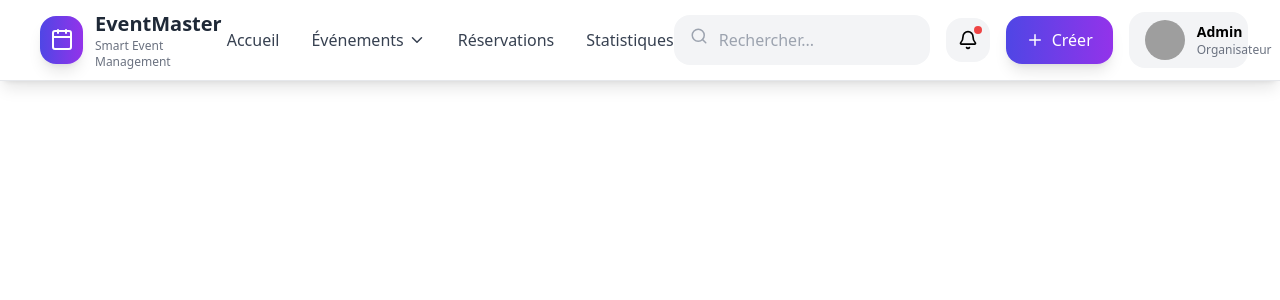
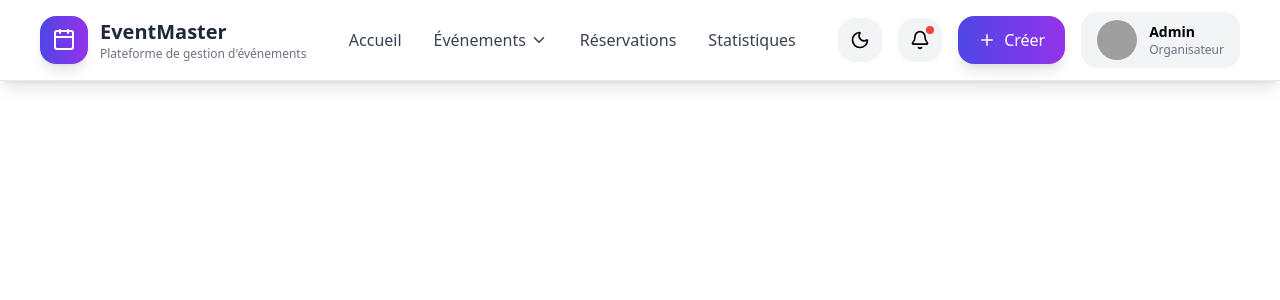
Before and after one commit to Nads2003/event-management-system, a React (Vite) app in the folder eventhub-frontend/: page / in a window 1280 px wide. Shown: the top 300 px of the page. Built offline with nearby package versions, Linux system fonts and the light colour scheme; grey boxes are pictures that could not be loaded.

Commit message:
integre mode sombre dans le navbar et les liens des menus

```diff
--- /dev/null
+++ b/eventhub-frontend/src/components/MobileMenu.jsx
@@ -0,0 +1,54 @@
+import { Link } from "react-router-dom";
+import { Plus, Sun, Moon } from "lucide-react";
+
+export default function MobileMenu({
+  mobileOpen,
+  darkMode,
+  toggleTheme,
+  setMobileOpen,
+}) {
+  if (!mobileOpen) return null;
+
+  return (
+    <div className="lg:hidden bg-whitedark:bg-gray-900/80
+border-b border-gray-200 shadow-lg  dark:border-gray-700 px-6 py-5 space-y-4 animate-slideDown">
+
+      <Link to="/" onClick={() => setMobileOpen(false)} className="block font-medium dark:text-white">
+        Accueil
+      </Link>
+
+      <Link to="/events" onClick={() => setMobileOpen(false)} className="block font-medium dark:text-white">
+        Événements
+      </Link>
+
+      <Link to="/reservations" onClick={() => setMobileOpen(false)} className="block font-medium dark:text-white">
+        Réservations
+      </Link>
+
+      <Link to="/statistiques" onClick={() => setMobileOpen(false)} className="block font-medium dark:text-white">
+        Statistiques
+      </Link>
+
+      <Link to="/profile" onClick={() => setMobileOpen(false)} className="block font-medium dark:text-white">
+        Profil
+      </Link>
+
+      <button
+        onClick={toggleTheme}
+        className="w-full flex items-center justify-center gap-2 py-3 rounded-2xl bg-gray-100 dark:bg-gray-800 dark:text-white"
+      >
+        {darkMode ? <Sun size={18} /> : <Moon size={18} />}
+        {darkMode ? "Mode clair" : "Mode sombre"}
+      </button>
+
+      <Link
+        to="/creer-event"
+        onClick={() => setMobileOpen(false)}
+        className="w-full flex items-center justify-center gap-2 bg-gradient-to-r from-indigo-600 to-purple-600 text-white py-3 rounded-2xl"
+      >
+        <Plus size={18} />
+        Créer un événement
+      </Link>
+    </div>
+  );
+}
--- a/eventhub-frontend/src/components/Navbar.jsx
+++ b/eventhub-frontend/src/components/Navbar.jsx
@@ -1,131 +1,145 @@
 import { useState } from "react";
+import { Link } from "react-router-dom";
+import MobileMenu from "./MobileMenu";
 import {
   Menu,
   X,
   Calendar,
   Bell,
-  Search,
   Plus,
   ChevronDown,
+  Sun,
+  Moon,
 } from "lucide-react";
 
 export default function Navbar() {
   const [mobileOpen, setMobileOpen] = useState(false);
   const [eventDropdown, setEventDropdown] = useState(false);
 
+
+const [darkMode, setDarkMode] = useState(
+  document.documentElement.classList.contains("dark")
+);
+
+const toggleTheme = () => {
+  const newMode = !darkMode;
+  setDarkMode(newMode);
+
+  if (newMode) {
+    document.documentElement.classList.add("dark");
+  } else {
+    document.documentElement.classList.remove("dark");
+  }
+};
+
   return (
-    <nav className="fixed top-0 left-0 w-full z-50 backdrop-blur-xl bg-white/80 border-b border-gray-200 shadow-lg">
+    <nav className="fixed top-0 left-0 w-full z-50 backdrop-blur-xl
+bg-white/80 dark:bg-gray-900/80
+border-b border-gray-200 dark:border-gray-700 shadow-lg">
       <div className="max-w-7xl mx-auto px-6 lg:px-10">
         <div className="flex items-center justify-between h-20">
 
           {/* Logo */}
-          <div className="flex items-center gap-3 cursor-pointer group">
+          <Link to="/" className="flex items-center gap-3 group">
             <div className="w-12 h-12 rounded-2xl bg-gradient-to-r from-indigo-600 to-purple-600 flex items-center justify-center shadow-lg group-hover:scale-110 transition">
               <Calendar className="text-white" size={24} />
             </div>
             <div>
-              <h1 className="text-xl font-bold text-gray-800">
+              <h1 className="text-xl font-bold text-gray-800 dark:text-white">
                 EventMaster
               </h1>
-              <p className="text-xs text-gray-500">
-                Smart Event Management
+              <p className="text-xs text-gray-500 dark:text-gray-300">
+                Plateforme de gestion d'événements
               </p>
             </div>
-          </div>
+          </Link>
 
           {/* Desktop Menu */}
           <div className="hidden lg:flex items-center gap-8">
+            <Link to="/" className="font-medium text-gray-700 dark:text-white hover:text-indigo-600">
+              Accueil
+            </Link>
 
-            <a
-              href="#"
-              className="font-medium text-gray-700 hover:text-indigo-600 transition"
-            >
-              Accueil
-            </a>
-
-            {/* Dropdown */}
             <div className="relative">
               <button
                 onClick={() => setEventDropdown(!eventDropdown)}
-                className="flex items-center gap-1 font-medium text-gray-700 hover:text-indigo-600 transition"
+                className="flex items-center gap-1 font-medium text-gray-700 dark:text-white hover:text-indigo-600"
               >
                 Événements
                 <ChevronDown size={18} />
               </button>
 
               {eventDropdown && (
-                <div className="absolute top-12 left-0 w-56 bg-white rounded-2xl shadow-2xl border p-3 animate-fadeIn">
-                  <a href="#" className="block px-4 py-3 rounded-xl hover:bg-indigo-50">
+                <div className="absolute top-12 left-0 w-56 bg-white dark:bg-gray-800 rounded-2xl shadow-2xl border p-3 animate-fadeIn">
+                  <Link to="/events" className="block px-4 py-3 rounded-xl hover:bg-indigo-50 dark:hover:bg-gray-700">
                     Tous les événements
-                  </a>
-                  <a href="#" className="block px-4 py-3 rounded-xl hover:bg-indigo-50">
+                  </Link>
+                  <Link to="/mes-events" className="block px-4 py-3 rounded-xl hover:bg-indigo-50 dark:hover:bg-gray-700">
                     Mes événements
-                  </a>
-                  <a href="#" className="block px-4 py-3 rounded-xl hover:bg-indigo-50">
+                  </Link>
+                  <Link to="/categories" className="block px-4 py-3 rounded-xl hover:bg-indigo-50 dark:hover:bg-gray-700">
                     Catégories
-                  </a>
+                  </Link>
                 </div>
               )}
             </div>
 
-            <a
-              href="#"
-              className="font-medium text-gray-700 hover:text-indigo-600 transition"
-            >
+            <Link to="/reservations" className="font-medium text-gray-700 dark:text-white hover:text-indigo-600">
               Réservations
-            </a>
+            </Link>
 
-            <a
-              href="#"
-              className="font-medium text-gray-700 hover:text-indigo-600 transition"
-            >
+            <Link to="/statistiques" className="font-medium text-gray-700 dark:text-white hover:text-indigo-600">
               Statistiques
-            </a>
+            </Link>
           </div>
 
-          {/* Search + Actions */}
+          {/* Actions */}
           <div className="hidden lg:flex items-center gap-4">
 
-            {/* Search */}
-            <div className="relative">
-              <Search
-                size={18}
-                className="absolute left-4 top-3 text-gray-400"
-              />
-              <input
-                type="text"
-                placeholder="Rechercher..."
-                className="pl-11 pr-4 py-3 rounded-2xl bg-gray-100 focus:bg-white border border-transparent focus:border-indigo-500 outline-none transition w-64"
-              />
-            </div>
+            {/* Dark Mode */}
+            <button
+              onClick={toggleTheme}
+              className="p-3 rounded-2xl bg-gray-100 dark:bg-gray-800 hover:bg-indigo-100 dark:hover:bg-gray-700 transition"
+            >
+              {darkMode ? <Sun size={20} /> : <Moon size={20} />}
+            </button>
 
-            {/* Notification */}
-            <button className="relative p-3 rounded-2xl bg-gray-100 hover:bg-indigo-100 transition">
+            {/* Notifications */}
+            <Link
+              to="/notifications"
+              className="relative p-3 rounded-2xl bg-gray-100 dark:bg-gray-800 hover:bg-indigo-100 transition"
+            >
               <Bell size={20} />
               <span className="absolute top-2 right-2 w-2 h-2 bg-red-500 rounded-full"></span>
-            </button>
+            </Link>
 
-            {/* Create Button */}
-            <button className="flex items-center gap-2 px-5 py-3 bg-gradient-to-r from-indigo-600 to-purple-600 text-white rounded-2xl hover:scale-105 transition shadow-lg">
+            {/* Create */}
+            <Link
+              to="/creer-event"
+              className="flex items-center gap-2 px-5 py-3 bg-gradient-to-r from-indigo-600 to-purple-600 text-white rounded-2xl hover:scale-105 transition shadow-lg"
+            >
               <Plus size={18} />
               Créer
-            </button>
+            </Link>
 
             {/* Profile */}
-            <div className="flex items-center gap-3 bg-gray-100 px-4 py-2 rounded-2xl cursor-pointer hover:bg-gray-200 transition">
+            <Link
+              to="/profile"
+              className="flex items-center gap-3 bg-gray-100 dark:bg-gray-800 px-4 py-2 rounded-2xl hover:bg-gray-200 dark:hover:bg-gray-700 transition"
+            >
               <img
                 src="https://i.pravatar.cc/40"
                 alt="profile"
                 className="w-10 h-10 rounded-full"
               />
               <div>
-                <p className="text-sm font-semibold">Admin</p>
+                <p className="text-sm font-semibold dark:text-white">Admin</p>
                 <p className="text-xs text-gray-500">Organisateur</p>
               </div>
-            </div>
+            </Link>
           </div>
 
-          {/* Mobile Menu Button */}
+          {/* Mobile */}
           <button
             className="lg:hidden"
             onClick={() => setMobileOpen(!mobileOpen)}
@@ -135,20 +149,12 @@ export default function Navbar() {
         </div>
       </div>
 
-      {/* Mobile Menu */}
-      {mobileOpen && (
-        <div className="lg:hidden bg-white shadow-xl border-t px-6 py-5 space-y-4 animate-slideDown">
-          <a href="#" className="block font-medium">Accueil</a>
-          <a href="#" className="block font-medium">Événements</a>
-          <a href="#" className="block font-medium">Réservations</a>
-          <a href="#" className="block font-medium">Statistiques</a>
-
-          <button className="w-full flex items-center justify-center gap-2 bg-indigo-600 text-white py-3 rounded-2xl">
-            <Plus size={18} />
-            Créer un événement
-          </button>
-        </div>
-      )}
+<MobileMenu
+  mobileOpen={mobileOpen}
+  darkMode={darkMode}
+  toggleTheme={toggleTheme}
+  setMobileOpen={setMobileOpen}
+/>
     </nav>
   );
 }
--- a/eventhub-frontend/tailwind.config.js
+++ b/eventhub-frontend/tailwind.config.js
@@ -1,11 +1,15 @@
 /** @type {import('tailwindcss').Config} */
 export default {
+  darkMode: "class", // active dark mode
+
   content: [
     "./index.html",
     "./src/**/*.{js,jsx}",
   ],
+
   theme: {
     extend: {},
   },
+
   plugins: [],
 }
```
